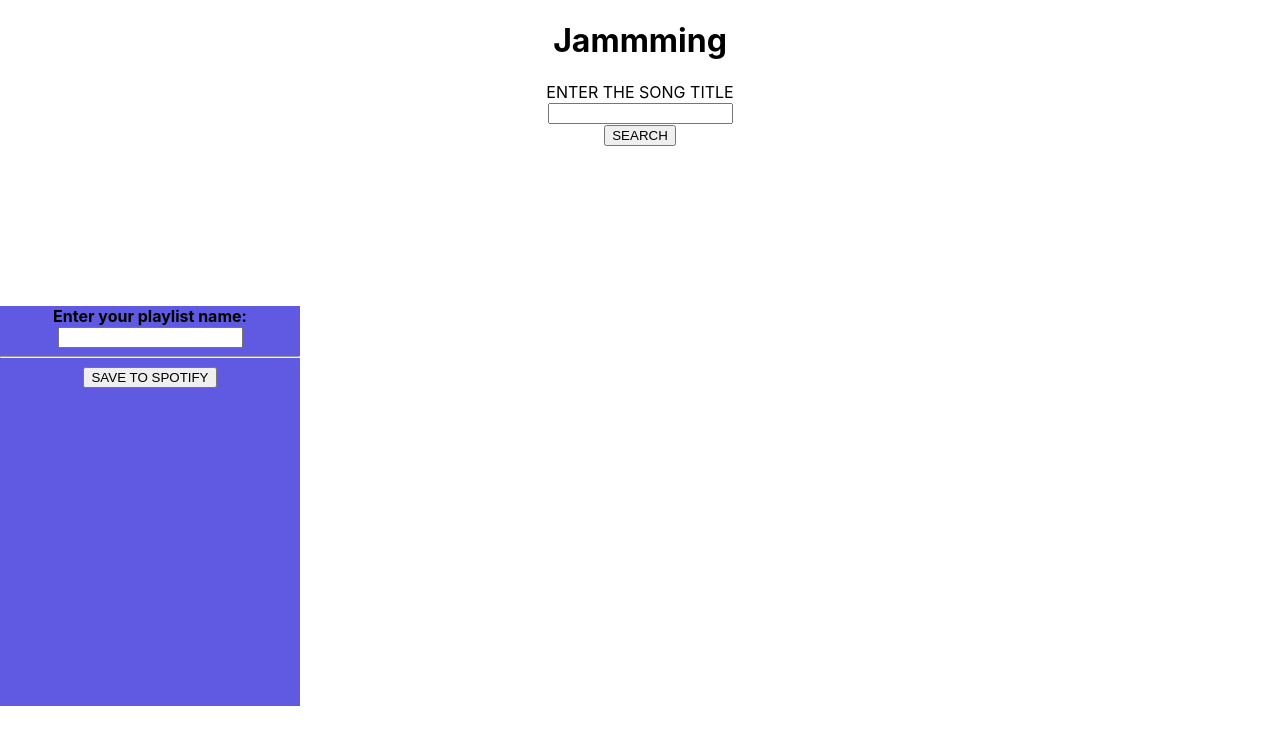
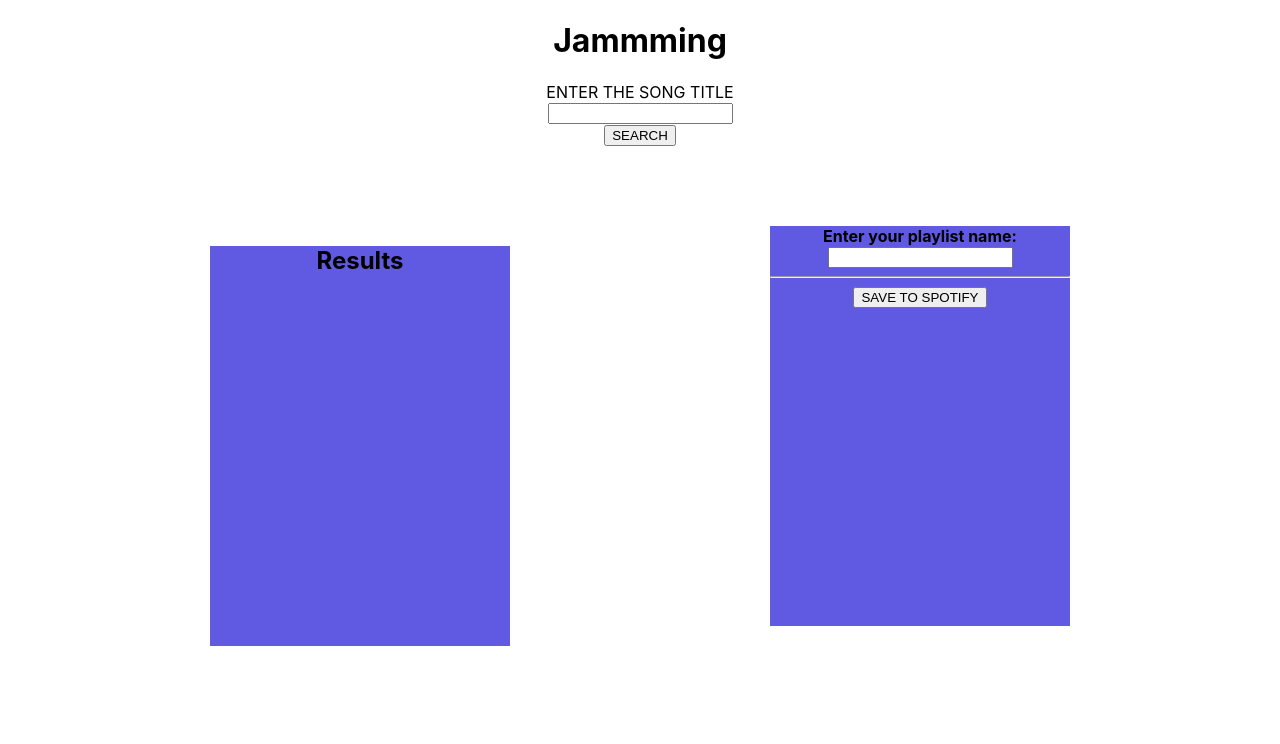
Before and after one commit to hadi-mollataheri/jammming, a React (Create React App) app: page / in a window 1280 px wide. Shown: the top 744 px of the page. Built offline with nearby package versions, Linux system fonts and the light colour scheme.

Commit message:
Add a container(header and some style) for SearchResults

```diff
--- a/src/components/App/App.css
+++ b/src/components/App/App.css
@@ -13,7 +13,7 @@
   }
 }
 
-.result-playlist {
+.main-content {
   margin: 5rem;
   display: flex;
   justify-content: space-around;
--- a/src/components/App/App.js
+++ b/src/components/App/App.js
@@ -45,11 +45,13 @@ function App() {
       </header>
       <main>
         <SearchBar />
-        <section className="result-playlist">
-          <SearchResults fetchedTracks={fetchedTracksState} />
-        </section>
-        <section className="playlist">
-          <Playlist />
+        <section className="main-content">
+          <div className="search-results">
+            <SearchResults fetchedTracks={fetchedTracksState} />
+          </div>
+          <div className="playlist">
+            <Playlist />
+          </div>
         </section>
       </main>
     </div>
--- a/src/components/Playlist/Playlist.js
+++ b/src/components/Playlist/Playlist.js
@@ -3,7 +3,7 @@ import React from "react";
 function Playlist() {
   return (
     <div
-      calssName="playlist"
+      className="playlist"
       style={{ backgroundColor: "#6059E1", width: 300, height: 400 }}
     >
       <form>
--- a/src/components/SearchResults/SearchResults.js
+++ b/src/components/SearchResults/SearchResults.js
@@ -10,7 +10,11 @@ function SearchResults({ fetchedTracks }) {
   }, [fetchedTracks]);
 
   return (
-    <div>
+    <div
+      className="playlist"
+      style={{ backgroundColor: "#6059E1", width: 300, height: 400 }}
+    >
+      <h2>Results</h2>
       {arrOfTracks.map((track) => {
         return <Track key={track.id} track={track} />;
       })}
```
